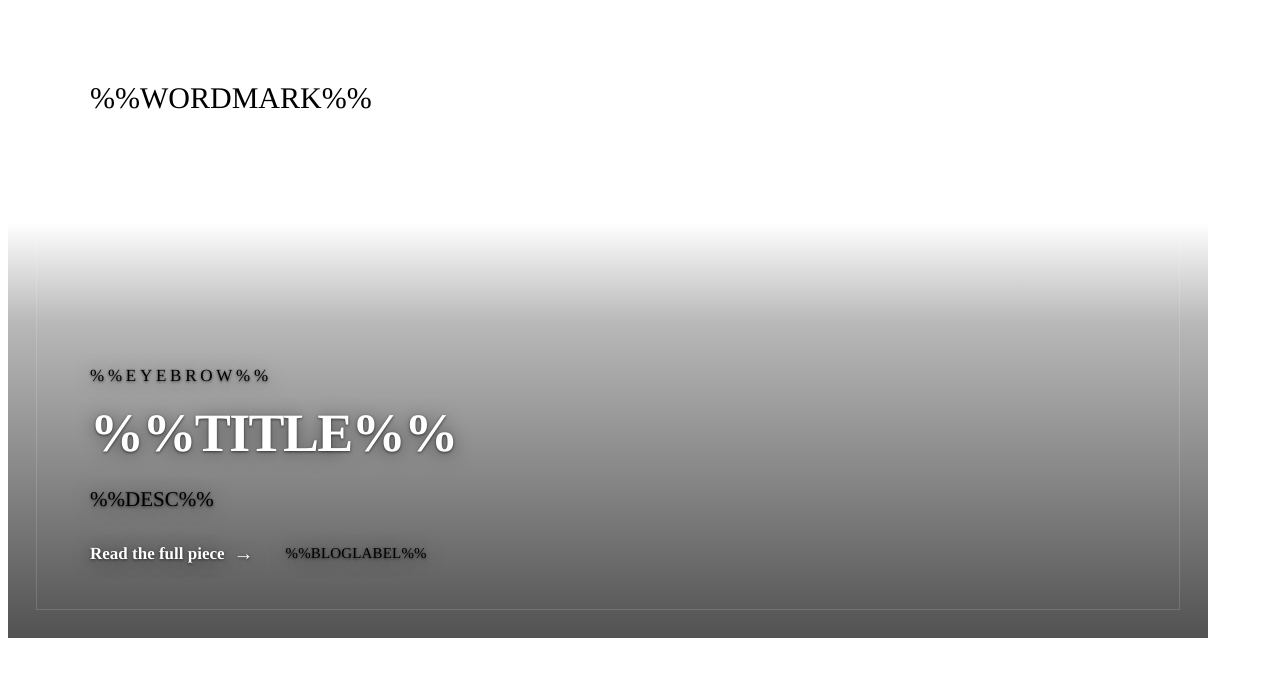
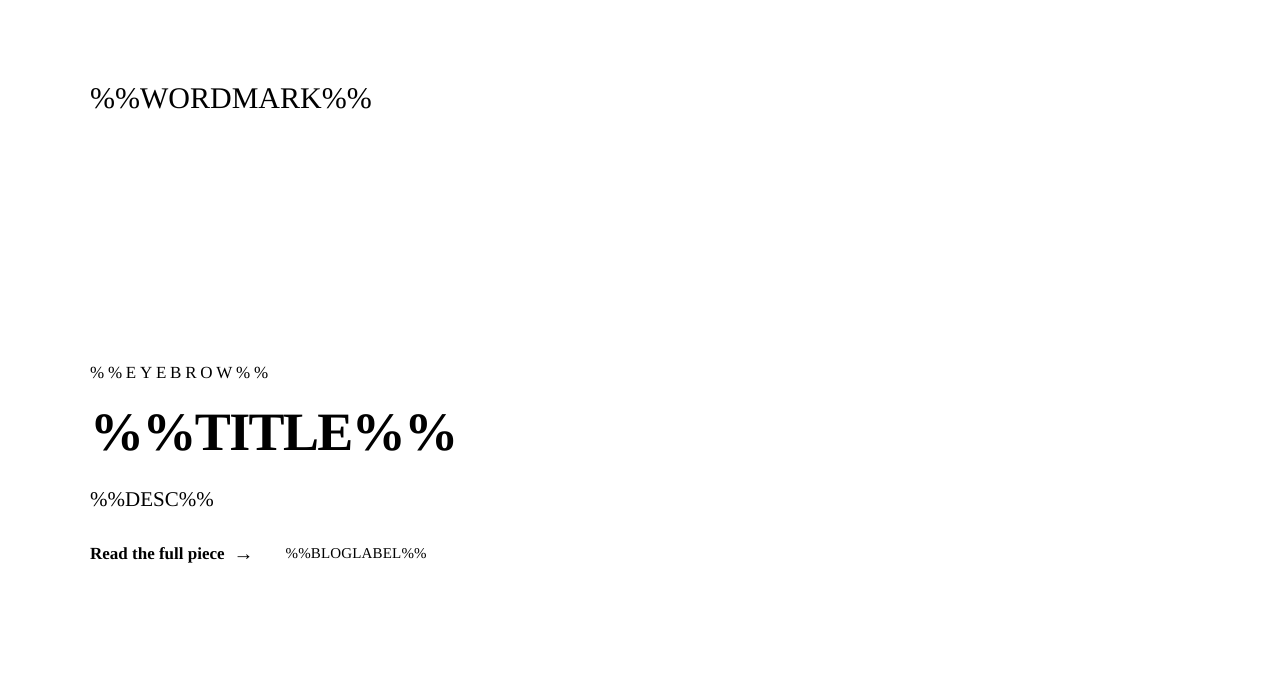
Before and after one commit to swelv-lab/swelv-studio-template, a website: page content/src/_linkedin.html in a window 1280 px wide. Drawn offline with Linux system fonts and the light colour scheme.

Commit message:
fix(content): give the share card a no-photo mode, and drop a banned antithesis pair
The share card was designed around a photo hero: white type on a scrim. With
no heroImage it fell back to the generated hero card, so the title rendered
twice and the white type sat on a light ground, unreadable.

It now has two modes — .plain (a standalone branded card, the default) and
.photo (image fill + scrim + white type) — chosen by build.py from the
frontmatter.

Also rewrote the starter essay's deck line and one body paragraph: both used
the 'not X, but Y' antithesis pair that docs/writing-rules.md bans.

```diff
--- a/content/src/_linkedin.html
+++ b/content/src/_linkedin.html
@@ -5,22 +5,45 @@
     <style>
       /* The brand kit is inlined by build.py so this card renders standalone. */
       %%STYLES%%
-      html, body { background: var(--bg); }
+
+      /* ---------------------------------------------------------------------
+         The social share card — the image you upload in place of the platform's
+         automatic link preview.
+
+         Two modes, set by build.py from the frontmatter:
+
+           .plain  no heroImage — a standalone branded card on the brand ground.
+                   This is the default, and it is always legible.
+           .photo  heroImage supplied — the image fills the card, a neutral
+                   gradient carries the copy, and the type goes white.
+
+         The modes exist because overlaying this copy on the generated hero card
+         renders the title twice. If you set a heroImage, use a real photo or
+         illustration, never another card.
+      --------------------------------------------------------------------- */
+      html,
+      body {
+        background: var(--bg);
+      }
       .card {
         position: relative;
         width: 1200px;
         height: 630px;
         overflow: hidden;
-        background: var(--bg) url("%%HERO_SRC%%") center / cover no-repeat;
+        background: var(--bg);
         font-family: var(--sans);
-        font-weight: 500;
         -webkit-font-smoothing: antialiased;
         text-rendering: geometricPrecision;
       }
-      /* Neutral bottom backdrop so the copy reads over busy imagery — dark, not
-         blue, so it looks like a soft shadow rather than a wash over the hero. */
+      .card.photo {
+        background: var(--bg) url("%%HERO_SRC%%") center / cover no-repeat;
+      }
+
+      /* Photo mode only: a neutral, non-tinted backdrop under the copy. */
       .scrim {
-        position: absolute; inset: 0;
+        display: none;
+        position: absolute;
+        inset: 0;
         background: linear-gradient(
           180deg,
           transparent 34%,
@@ -28,60 +51,117 @@
           rgba(0, 0, 0, 0.68) 100%
         );
       }
+      .card.photo .scrim {
+        display: block;
+      }
+
       .frame {
-        position: absolute; inset: 28px;
-        border: 1px solid rgba(255, 255, 255, 0.14);
+        position: absolute;
+        inset: 28px;
+        border: 1px solid var(--line-soft);
         pointer-events: none;
       }
+      .card.photo .frame {
+        border-color: rgba(255, 255, 255, 0.14);
+      }
+
       .inner {
-        position: absolute; inset: 28px;
+        position: absolute;
+        inset: 28px;
         padding: 46px 54px;
-        display: flex; flex-direction: column; justify-content: space-between;
+        display: flex;
+        flex-direction: column;
+        justify-content: space-between;
+        color: var(--fg);
       }
-      .logo-lockup { font-size: 30px; align-self: flex-start; color: var(--fg); }
-      /* No scrim: keep the hero image clean; a soft text shadow carries legibility. */
+      .card.photo .inner {
+        color: #fff;
+        text-shadow: 0 1px 3px rgba(0, 0, 0, 0.6), 0 2px 18px rgba(0, 0, 0, 0.5);
+      }
+
+      .logo-lockup {
+        font-size: 30px;
+        align-self: flex-start;
+        color: currentColor;
+      }
+
       .foot {
-        display: flex; flex-direction: column;
-        text-shadow: 0 1px 3px rgba(0, 0, 0, 0.6), 0 2px 18px rgba(0, 0, 0, 0.5);
+        display: flex;
+        flex-direction: column;
       }
       .eyebrow {
         font-family: var(--mono);
-        font-size: 17px; font-weight: 500;
-        letter-spacing: 0.22em; text-transform: uppercase;
+        font-size: 17px;
+        font-weight: 500;
+        letter-spacing: 0.22em;
+        text-transform: uppercase;
         color: var(--accent);
         margin-bottom: 20px;
       }
+      .card.photo .eyebrow {
+        color: #fff;
+      }
       .title {
         font-family: var(--sans);
-        font-weight: 900;
-        font-size: 54px; line-height: 1.02; letter-spacing: -0.03em;
-        color: #fff;
+        font-weight: 700;
+        font-size: 54px;
+        line-height: 1.08;
+        letter-spacing: -0.03em;
+        color: currentColor;
         max-width: 20ch;
       }
       .desc {
         margin-top: 22px;
-        font-size: 21px; font-weight: 500; line-height: 1.45;
+        font-size: 21px;
+        font-weight: 400;
+        line-height: 1.45;
         color: var(--muted);
         max-width: 46ch;
       }
+      .card.photo .desc {
+        color: rgba(255, 255, 255, 0.88);
+      }
       .cta {
         margin-top: 30px;
-        display: flex; align-items: center; gap: 14px;
+        display: flex;
+        align-items: center;
+        gap: 14px;
       }
       .cta .read {
-        display: inline-flex; align-items: center; gap: 9px;
-        font-size: 17px; font-weight: 700; color: #fff;
+        display: inline-flex;
+        align-items: center;
+        gap: 9px;
+        font-size: 17px;
+        font-weight: 700;
+        color: currentColor;
       }
-      .cta .read .arrow { color: var(--accent); font-size: 20px; line-height: 1; }
-      .cta .dot { width: 4px; height: 4px; border-radius: 50%; background: var(--faint); }
+      .cta .read .arrow {
+        color: var(--accent);
+        font-size: 20px;
+        line-height: 1;
+      }
+      .card.photo .cta .read .arrow {
+        color: #fff;
+      }
+      .cta .dot {
+        width: 4px;
+        height: 4px;
+        border-radius: 50%;
+        background: var(--faint);
+      }
       .cta .url {
-        font-family: var(--mono); font-size: 15px; letter-spacing: 0.01em;
+        font-family: var(--mono);
+        font-size: 15px;
+        letter-spacing: 0.01em;
         color: var(--faint);
+      }
+      .card.photo .cta .url {
+        color: rgba(255, 255, 255, 0.78);
       }
     </style>
   </head>
   <body>
-    <div class="card">
+    <div class="card %%MODE%%">
       <div class="scrim"></div>
       <div class="frame"></div>
       <div class="inner">
```
Also changed, not shown: content/src/essays/_template/starter-essay.md (+4 -4 lines), content/output/essays/_template/starter-essay.html, content/output/essays/_template/starter-essay.linkedin.png, content/output/essays/_template/starter-essay.linkedin.txt, content/output/essays/_template/starter-essay.png, 1 other file.
